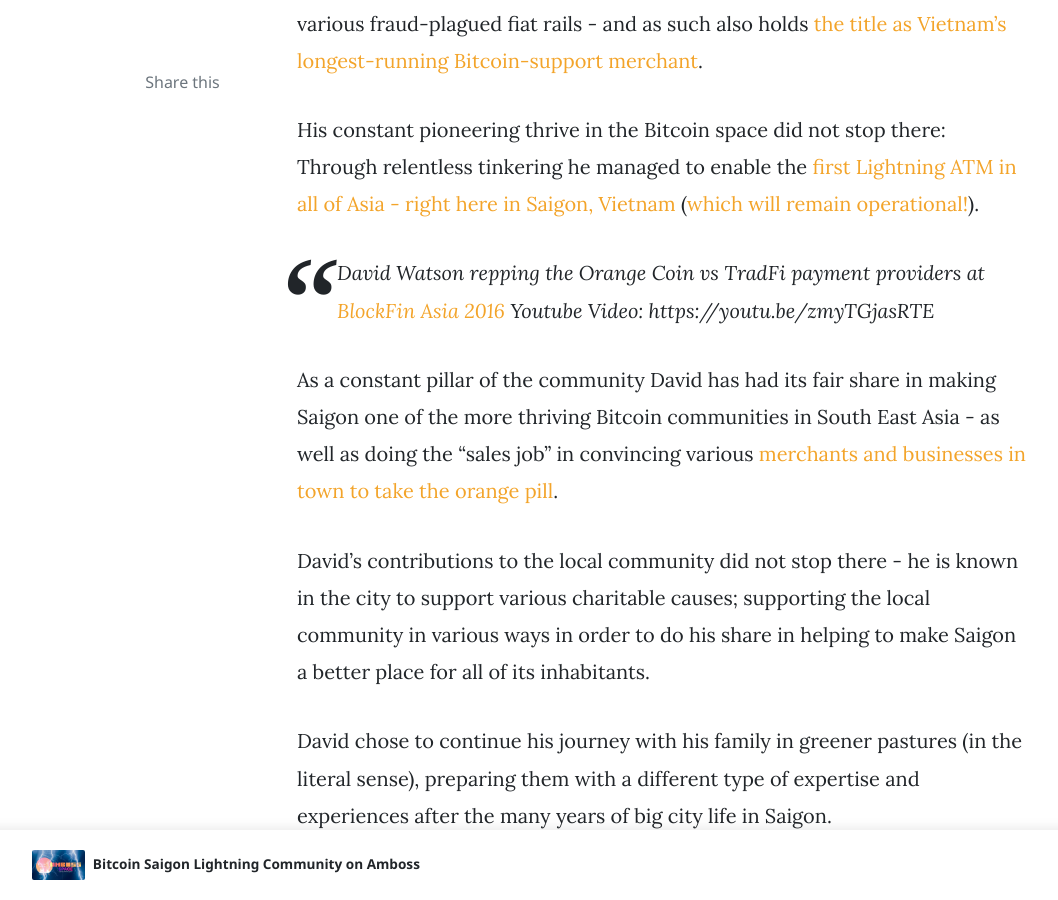
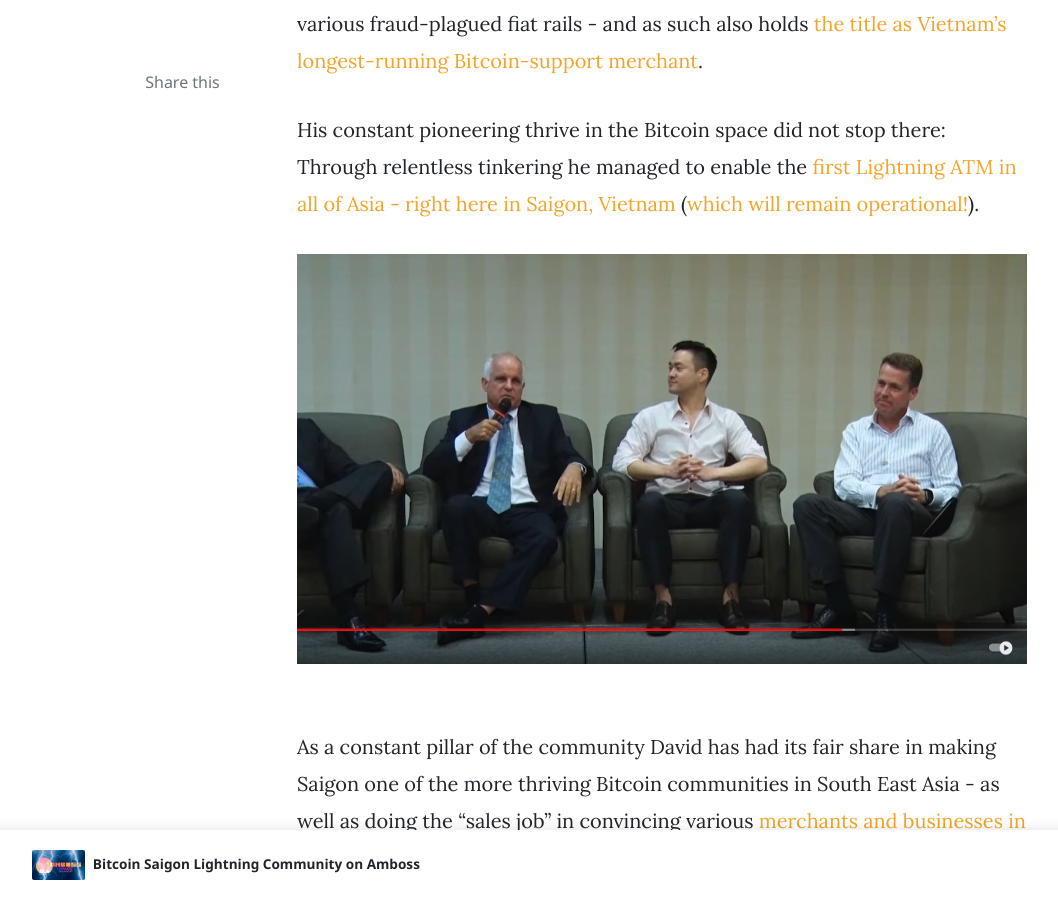
Before and after one commit to bitcoinsaigon/bitcoinsaigon.github.io, a Jekyll site: the page built from _posts/2022-06-13-farewell-david-watson.md, in a window 1280 px wide and 900 px high, scrolled down 1673 px. Shown: the whole window, without its empty margins (73-1131 px from the left). Built offline with Jekyll 4.4.1, drawn with Linux system fonts in a browser that asks for light colours; nearby versions of some CDN libraries; comment, search, counter and statistics services are not loaded.

Commit message:
Fix youtube link

```diff
--- a/_posts/2022-06-13-farewell-david-watson.md
+++ b/_posts/2022-06-13-farewell-david-watson.md
@@ -18,16 +18,15 @@ From the earliest days onward back in 2015 he’s been spreading the gospel abou
 
 His constant pioneering thrive in the Bitcoin space did not stop there: Through relentless tinkering he managed to enable the [first Lightning ATM in all of Asia - right here in Saigon, Vietnam](https://news.bitcoinvn.io/first-lightning-atm-saigon-launches/) ([which will remain operational!](https://coinatmradar.com/bitcoin_atm/16626/bitcoin-atm-cryptocurrency-atm-ho-chi-minh-city-futuretravel/)).
 
->  David Watson repping the Orange Coin vs TradFi payment providers at [BlockFin Asia 2016](http://blockfin.asia)
- Youtube Video: https://youtu.be/zmyTGjasRTE
+[![David Watson repping the Orange Coin vs TradFi payment providers at BlockFin Asia 2016](/assets/images/farewell-david-watson-3.jpg)](https://youtu.be/zmyTGjasRTE)
 
  As a constant pillar of the community David has had its fair share in making Saigon one of the more thriving Bitcoin communities in South East Asia - as well as doing the “sales job” in convincing various [merchants and businesses in town to take the orange pill](https://bitcoinsaigon.org/merchants).
 
 David's contributions to the local community did not stop there - he is known in the city to support various charitable causes; supporting the local community in various ways in order to do his share in helping to make Saigon a better place for all of its inhabitants.
 
+![](/assets/images/farewell-david-watson-2.jpg)
+
 David chose to continue his journey with his family in greener pastures (in the literal sense), preparing them with a different type of expertise and experiences after the many years of big city life in Saigon.
-
-![](/assets/images/farewell-david-watson-2.jpg)
 
 Farewell David - thank you for all your work and support in building this community and the remaining members shall do their best to keep your legacy alive!
 
```
Also changed, not shown: assets/images/farewell-david-watson-3.jpg (added).
